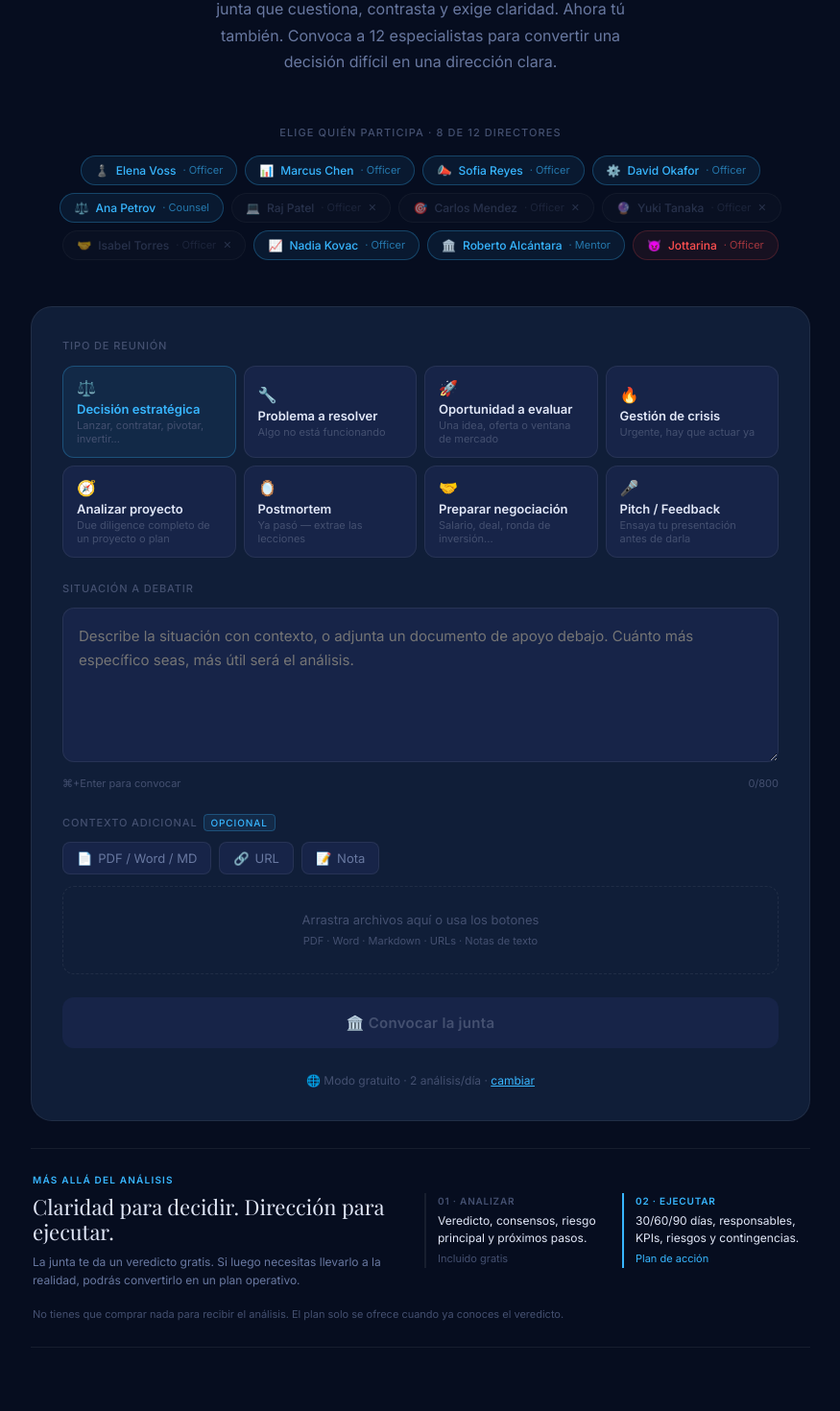
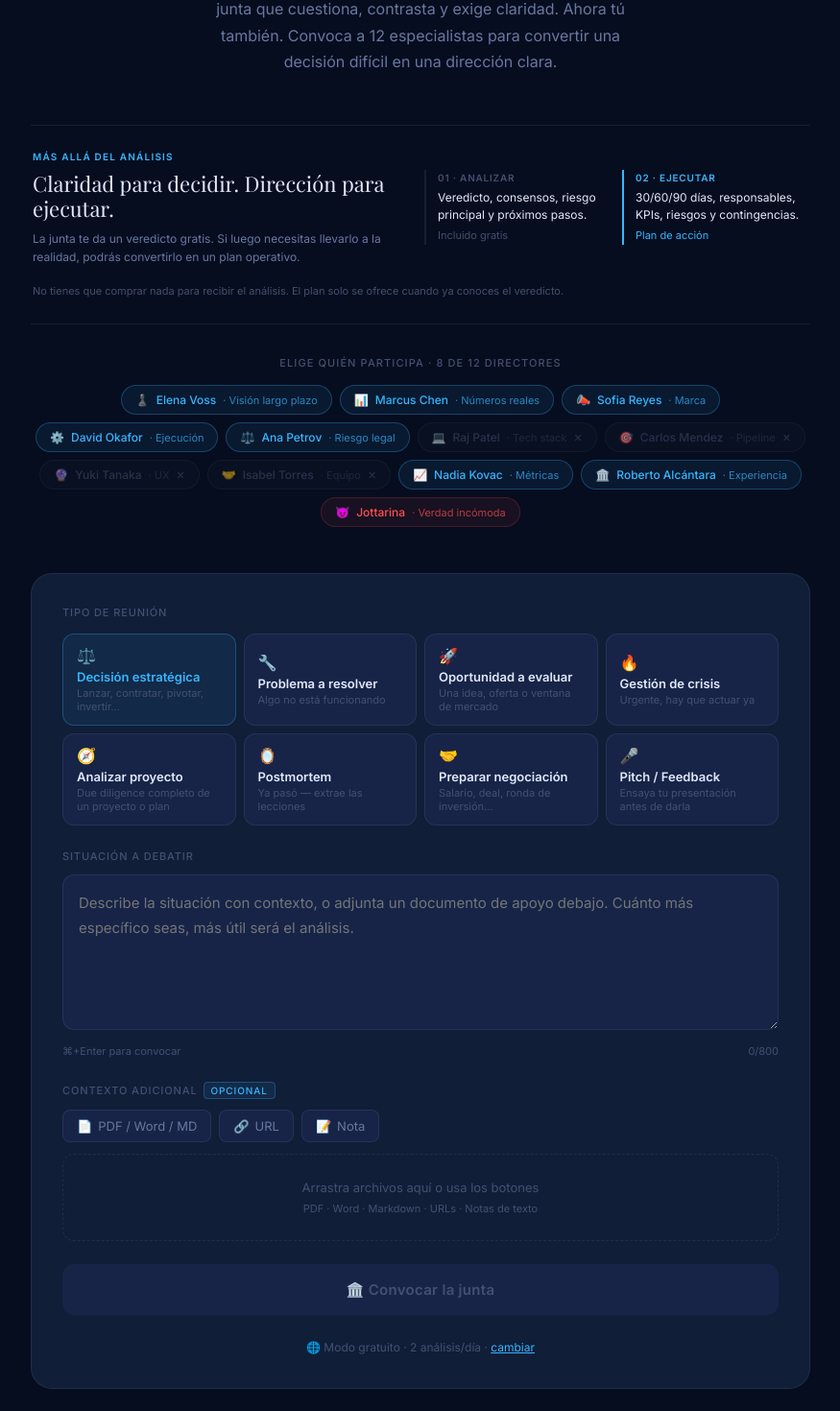
Before and after one commit to JotaEse68/juntadirectiva, a React (Vite) app: page / in a window 1280 px wide. Shown: the part 318-1788 px from the top of the page at 96% size, without its empty margins (202-1077 px from the left). Built offline with nearby package versions, Linux system fonts and the light colour scheme; a web font is replaced by a local one.

Commit message:
Improve expert specialties and plan placement

```diff
--- a/src/App.jsx
+++ b/src/App.jsx
@@ -318,6 +318,10 @@ export default function App() {
               </p>
             </div>
 
+            <div className="fade-up" style={{ marginBottom: '32px', animationDelay: '.04s' }}>
+              <DownloadBanner ready={false} />
+            </div>
+
             {/* El elenco — pills seleccionables: quién participa en esta sesión */}
             <div className="fade-up" style={{ marginBottom: '48px', animationDelay: '.08s' }}>
               <p style={{ fontSize: '11px', color: 'var(--t3)', letterSpacing: '.1em', textTransform: 'uppercase', marginBottom: '14px', textAlign: 'center', fontWeight: 500 }}>
@@ -348,7 +352,7 @@ export default function App() {
                     >
                       <span>{d.emoji}</span>
                       <span>{d.name}</span>
-                      <span style={{ fontWeight: 400, opacity: .6, fontSize: '11px' }}>· {d.title.split(' ').slice(-1)[0]}</span>
+                      <span style={{ fontWeight: 400, opacity: .7, fontSize: '11px' }}>· {d.tags[0]}</span>
                       {!isOn && <span style={{ fontSize: '11px' }}>✕</span>}
                     </button>
                   )
@@ -438,9 +442,6 @@ export default function App() {
               </p>
             </div>
 
-            <div className="fade-up" style={{ marginTop: '28px', animationDelay: '.2s' }}>
-              <DownloadBanner ready={false} />
-            </div>
           </>
         )}
 
```
